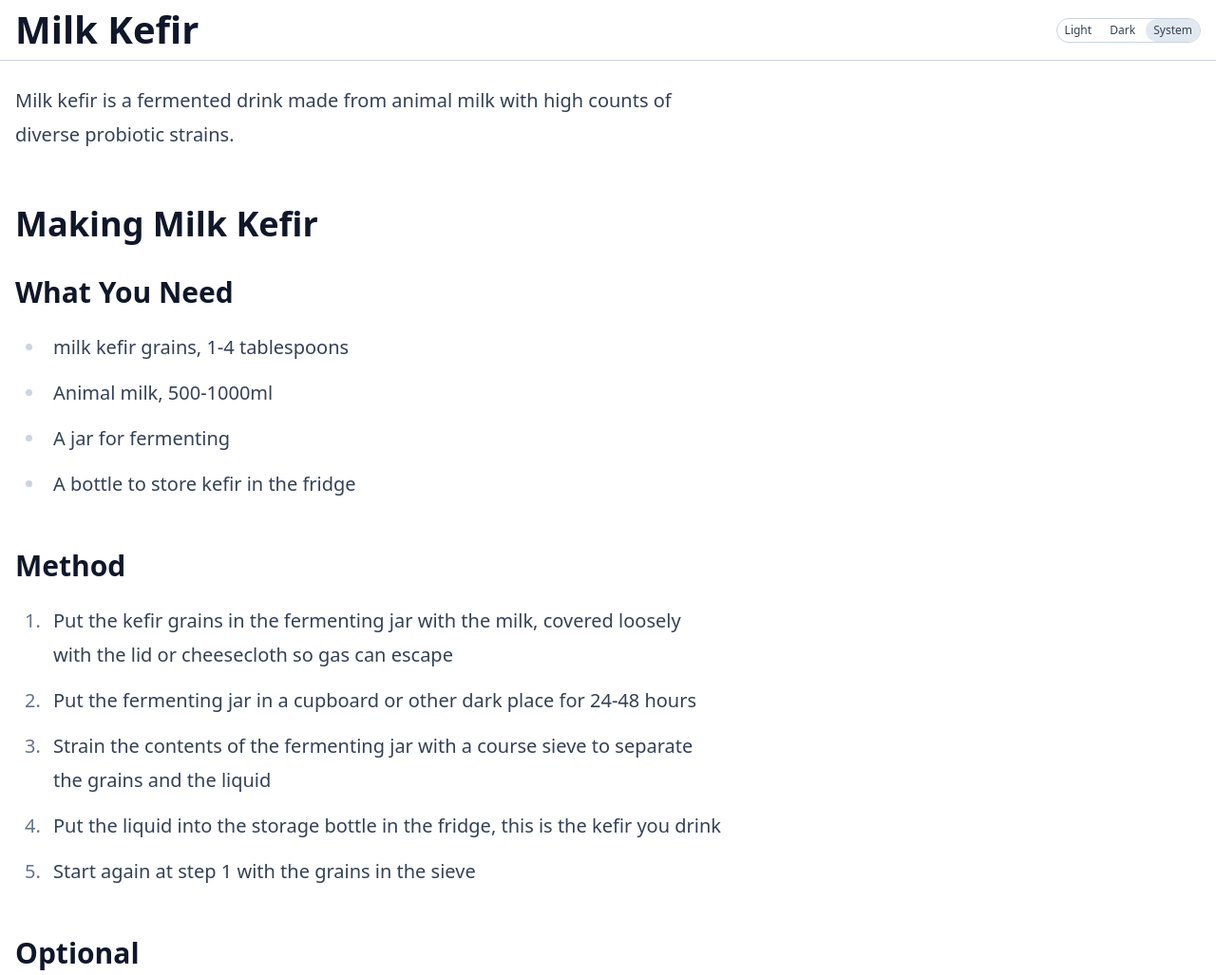
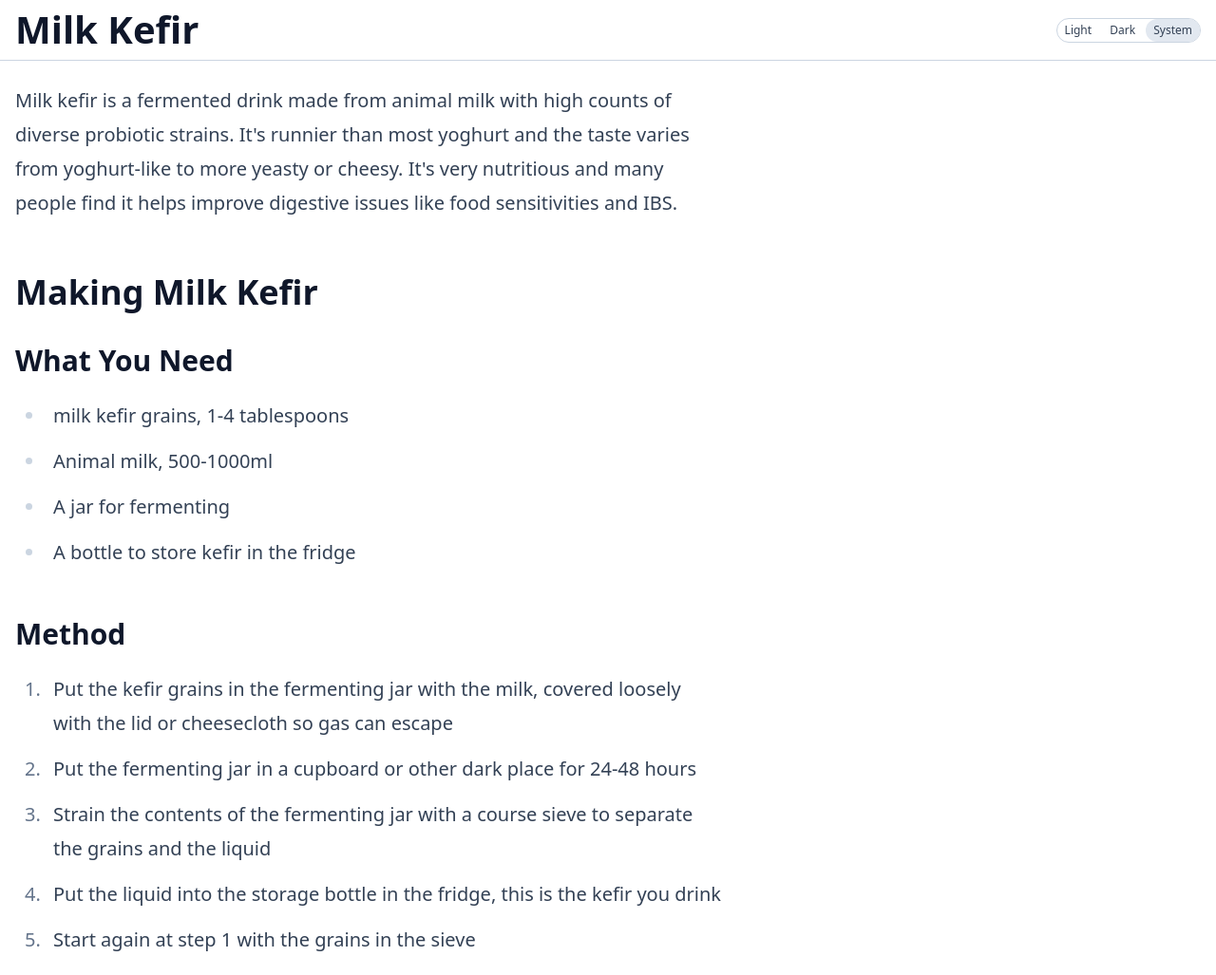
Before and after one commit to franklin-ross/docs, a website: page docs/fermentation/milk-kefir.html in a window 1280 px wide. Shown: the top 1027 px of the page at 95% size. Drawn offline with Linux system fonts and the light colour scheme.

Commit message:
feat: expand intro

```diff
--- a/docs/fermentation/milk-kefir.html
+++ b/docs/fermentation/milk-kefir.html
@@ -1,7 +1,7 @@
 <!doctype html>
 <html>
   <head>
-    <title>Frank's Documents</title>
+    <title>Milk Kefir</title>
     <meta charset="utf-8" />
     <meta name="author" content="Franklin Ross" />
     <meta name="viewport" content="width=device-width, initial-scale=1.0" />
@@ -57,7 +57,10 @@
       <main>
         <p>
           Milk kefir is a fermented drink made from animal milk with high counts
-          of diverse probiotic strains.
+          of diverse probiotic strains. It's runnier than most yoghurt and the
+          taste varies from yoghurt-like to more yeasty or cheesy. It's very
+          nutritious and many people find it helps improve digestive issues like
+          food sensitivities and IBS.
         </p>
         <h2>Making Milk Kefir</h2>
         <h3>What You Need</h3>
```
